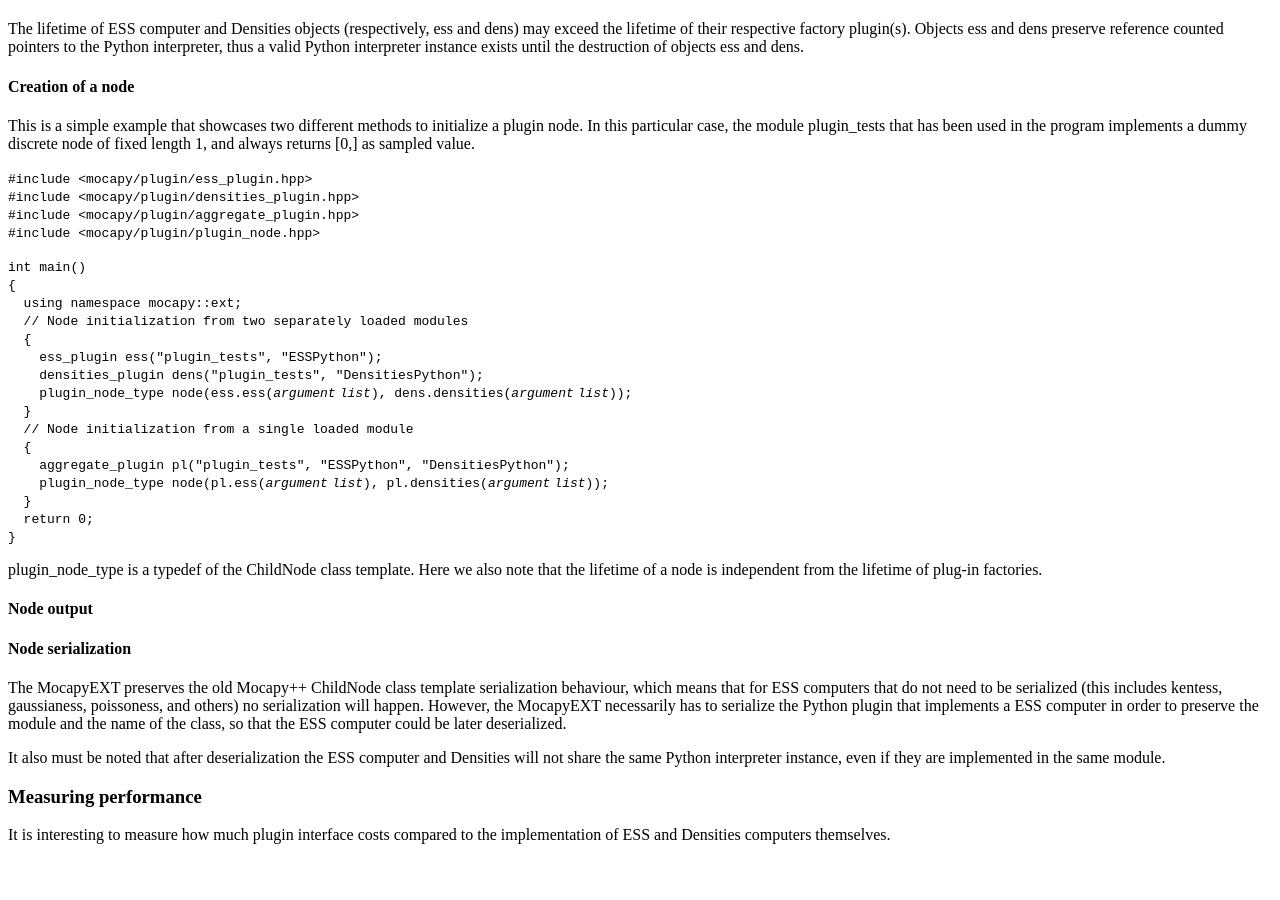
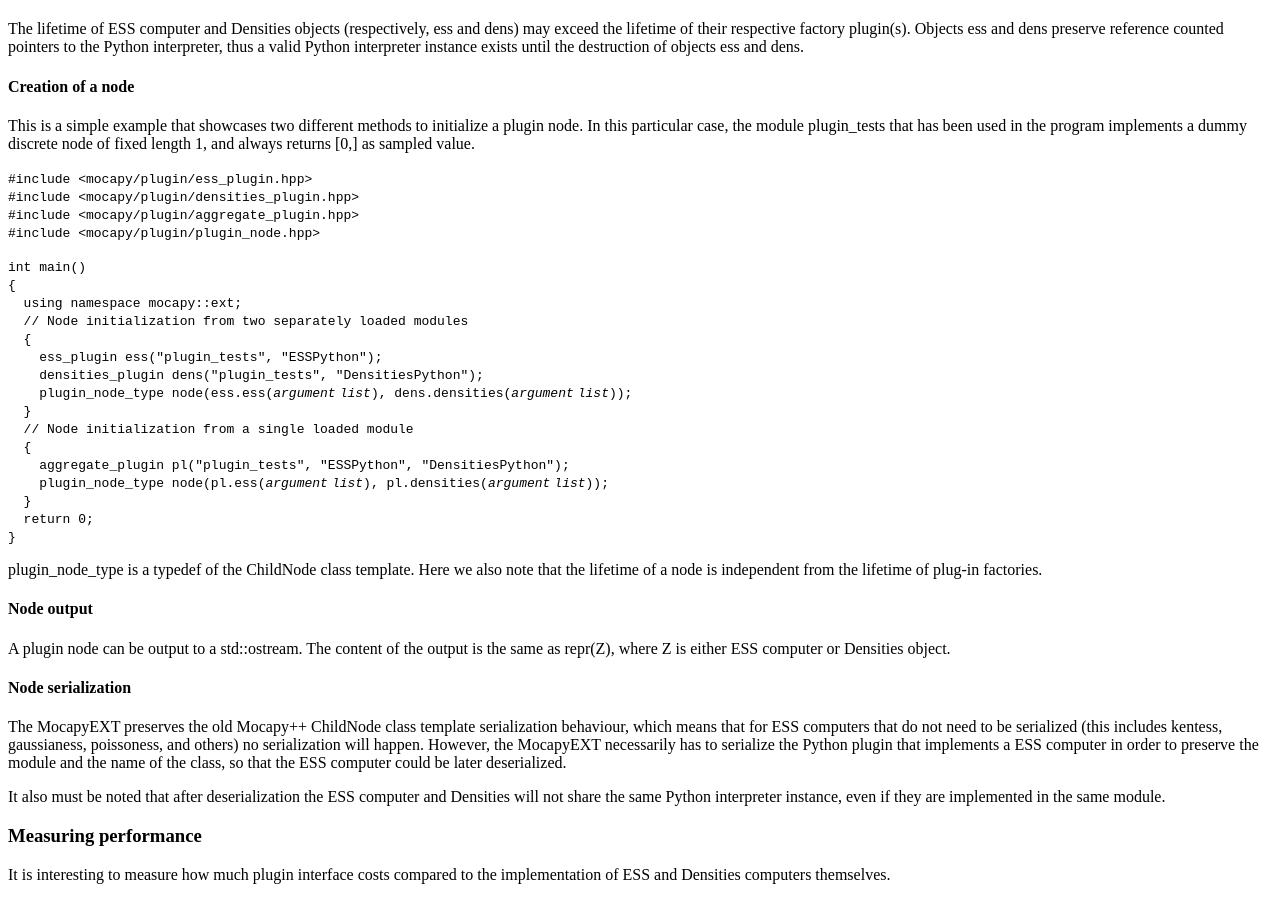
Before and after one commit to biopython/biopython.github.io, a Jekyll site: the page built from wiki/GSOC2011_MocapyExt.md, in a window 1280 px wide and 900 px high, scrolled down 3708 px. Built offline with Jekyll 4.4.1, drawn with Linux system fonts in a browser that asks for light colours; before the commit the page ends 4568 px from its top, so only the background shows below that.

Commit message:
/* Node output */

```diff
--- a/wiki/GSOC2011_MocapyExt.md
+++ b/wiki/GSOC2011_MocapyExt.md
@@ -368,6 +368,10 @@ of plug-in factories.
 
 #### Node output
 
+A plugin node can be output to a std::ostream. The content of the output
+is the same as repr(Z), where Z is either ESS computer or Densities
+object.
+
 #### Node serialization
 
 The MocapyEXT preserves the old Mocapy++ ChildNode class template
```
Also changed, not shown: 1 other file.
